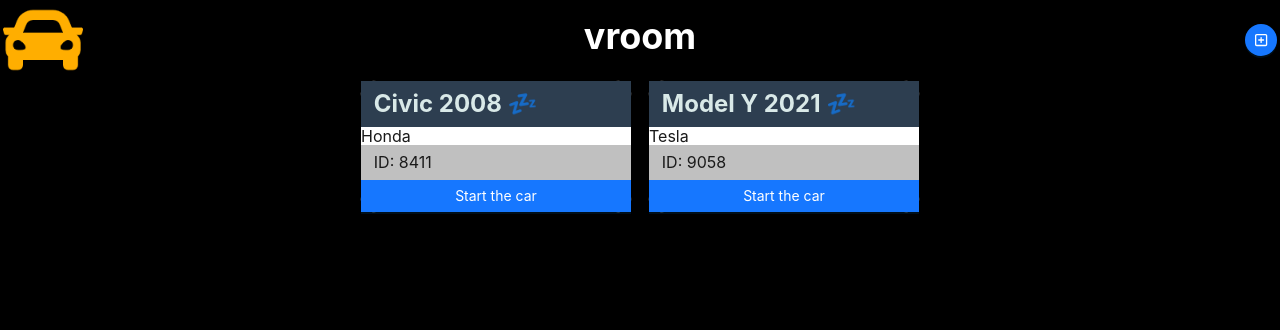
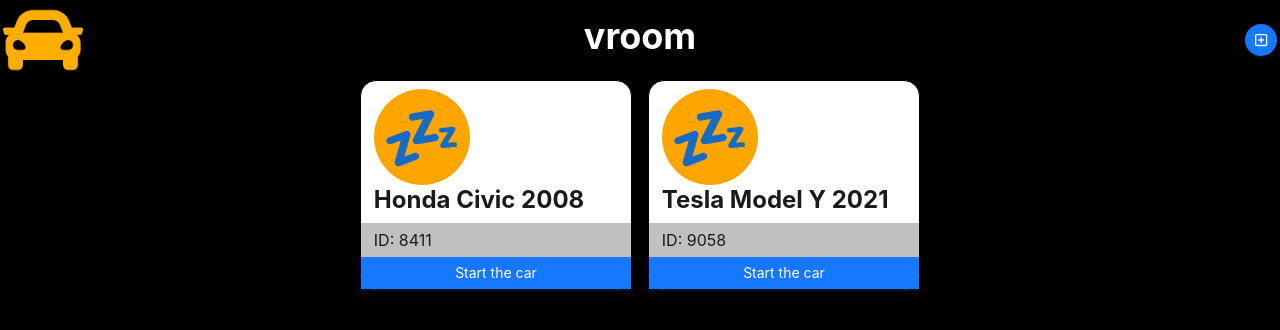
Before and after one commit to leoelicos/digital-garage, a React (Create React App) app: page / in a window 1280 px wide. Shown: the top 330 px of the page. Built offline with nearby package versions, Linux system fonts and the light colour scheme.

Commit message:
Replace bootstrap with own code

```diff
--- a/src/components/CarComponent.js
+++ b/src/components/CarComponent.js
@@ -58,12 +58,11 @@
           <div
             key={car.id}
             id={car.id}
-            className='card mb-3'>
-            <h4 className='card-header bg-primary text-light p-2 m-0'>
-              {car.model}&nbsp;{car.year} {car.isRunning ? '🏎️' : '💤'}
-              <br />
+            className='card'>
+            <h4>
+              <div className='minicar'>{car.isRunning ? '🏎️' : '💤'}</div>
+              {car.make}&nbsp;{car.model}&nbsp;{car.year}
             </h4>
-            <div class='make'>{car.make}</div>
             <div className='id'>ID:&nbsp;{car.id}</div>
             <span style={{ fontSize: '1rem' }}>
               <Button
```
